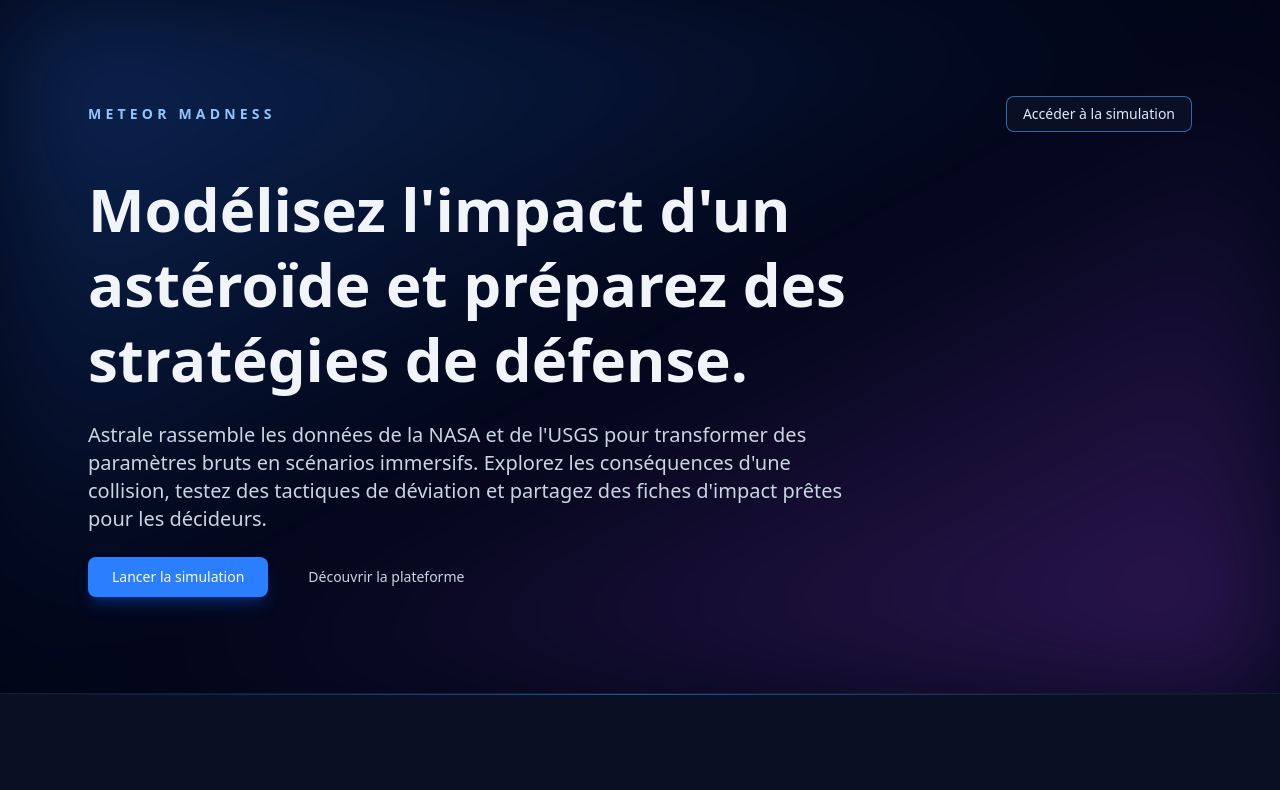
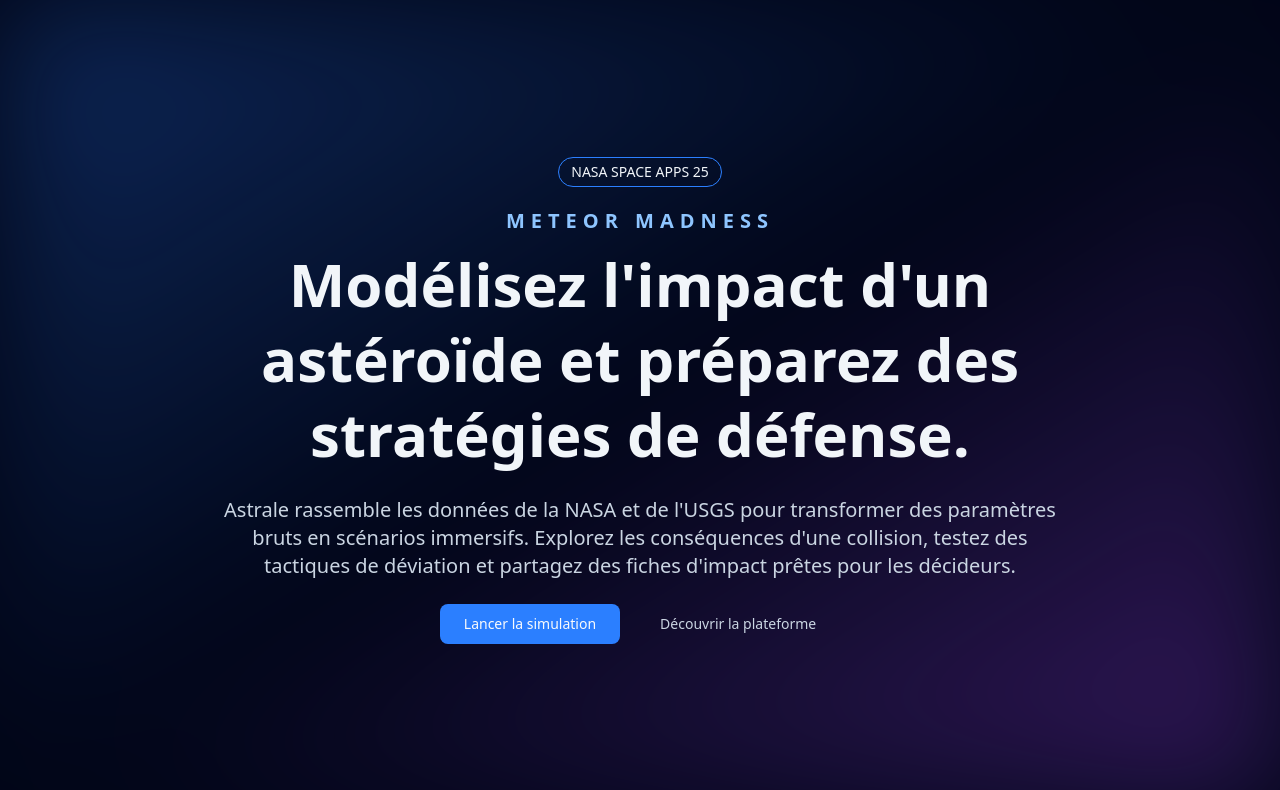
Before and after one commit to kiimicoum5/Astrale, a React (Vite) app: page / in a window 1280 px wide. Shown: the top 790 px of the page. Built offline with nearby package versions, Linux system fonts and the light colour scheme.

Commit message:
feat: update react-dom to version 19.2.0, add Badge component, and enhance HomeHero layout

```diff
--- a/package.json
+++ b/package.json
@@ -18,7 +18,7 @@
     "clsx": "^2.1.1",
     "lucide-react": "^0.544.0",
     "react": "^19.1.1",
-    "react-dom": "^19.1.1",
+    "react-dom": "^19.2.0",
     "react-router": "^7.9.3",
     "tailwind-merge": "^3.3.1",
     "tailwindcss": "^4.1.14",
--- a/src/assets/App.css
+++ b/src/assets/App.css
@@ -118,3 +118,35 @@
     @apply bg-background text-foreground;
   }
 }
+
+/* globals.css */
+.shiny-border::before {
+  content: "";
+  position: absolute;
+  inset: 0;
+  background: linear-gradient(130deg, #a855f7, #ec4899, #3b82f6, #a855f7);
+  background-size: 400% 400%;
+  animation: shiny-move 6s linear infinite;
+  z-index: 0;
+  filter: blur(4px);
+  opacity: 0.7;
+  border-radius: 0.5rem;
+  transition: filter 0.3s ease, opacity 0.3s ease;
+}
+
+.group:hover .shiny-border::before {
+  filter: blur(6px);
+  opacity: 1;
+}
+
+@keyframes shiny-move {
+  0% {
+    background-position: 0% 50%;
+  }
+  50% {
+    background-position: 100% 50%;
+  }
+  100% {
+    background-position: 0% 50%;
+  }
+}
--- /dev/null
+++ b/src/components/ui/badge.tsx
@@ -0,0 +1,66 @@
+import React from "react";
+import clsx from "clsx";
+
+export type BadgeVariant = "solid" | "outline" | "subtle";
+
+export interface BadgeProps {
+  text: string;
+  color?: "transparent" | "Purple" | "blue" | "green" | "red";
+  variant?: BadgeVariant;
+  className?: string;
+}
+
+const baseStyles =
+  "inline-flex items-center px-3 py-1 rounded-full text-sm font-medium transition-all duration-200";
+
+const variantStyles: Record<BadgeVariant, string> = {
+  solid: "text-white",
+  outline: "bg-transparent border",
+  subtle: "text-gray-800 bg-gray-200",
+};
+
+const colorMap: Record<string, Record<BadgeVariant, string>> = {
+  transparent: {
+    solid: "bg-gray-500",
+    outline: "bg-transparent border-gray-500",
+    subtle: "bg-gray-100",
+  },
+  blue: {
+    solid: "bg-blue-500",
+    outline: "bg-transparent border-blue-500",
+    subtle: "bg-blue-100",
+  },
+  purpe: {
+    solid: "bg-purple-500",
+    outline: "bg-transparent border-purple-500",
+    subtle: "bg-purple-100",
+  },
+  green: {
+    solid: "bg-green-500",
+    outline: "bg-transparent border-green-500",
+    subtle: "bg-green-100",
+  },
+  red: {
+    solid: "bg-red-500",
+    outline: "bg-transparent border-red-500",
+    subtle: "bg-red-100",
+  },
+};
+
+const Badge: React.FC<BadgeProps> = ({
+  text,
+  color = "transparent",
+  variant = "solid",
+  className = "",
+}) => {
+  const colorStyle = colorMap[color]?.[variant] || "";
+  const variantStyle = variantStyles[variant];
+
+  return (
+    <span className={clsx(baseStyles, variantStyle, colorStyle, className)}>
+      {text}
+    </span>
+  );
+};
+
+export default Badge;
--- a/src/features/home/Hero.tsx
+++ b/src/features/home/Hero.tsx
@@ -1,31 +1,50 @@
-import { Link } from 'react-router';
-
-import { Button } from '@/components/ui/button';
+import { Link } from "react-router";
+import { Button } from "@/components/ui/button";
+import Badge from "@/components/ui/badge";
 
 const HomeHero = () => {
   return (
-        <header className="relative overflow-hidden">
-            <div className="absolute inset-0 bg-gradient-to-br from-blue-500/30 via-transparent to-purple-500/30 blur-3xl" aria-hidden />
-            <div className="relative mx-auto flex w-full max-w-6xl flex-col gap-16 px-6 py-24">
-                <div className="flex flex-col gap-10">
-                    <div className="flex items-center justify-between">
-                        <p className="text-sm font-semibold uppercase tracking-[0.3em] text-blue-300">Meteor Madness</p>
-                        <Button asChild variant="outline" className="border-blue-400/60 bg-slate-900/60 text-blue-100 backdrop-blur">
-                            <Link to="/simulation">Accéder à la simulation</Link>
-                        </Button>
+    <header className="relative min-h-screen flex items-center justify-center overflow-hidden">
+      <div
+        className="absolute inset-0 bg-gradient-to-br from-blue-500/30 via-transparent to-purple-500/30 blur-3xl"
+        aria-hidden
+      />
+      <div className="relative flex flex-col gap-16 px-6 text-center max-w-4xl w-full">
+        <div className="flex flex-col ">
+          <div className="flex flex-col sm:flex-row items-center justify-center gap-4">
+            <div className="flex flex-col items-center gap-5">
+              <Badge text="NASA SPACE APPS 25" color="blue" variant="outline" />
+              <p className="text-xl font-semibold uppercase tracking-[0.3em] text-blue-300 mb-3">
+                Meteor Madness
+              </p>
             </div>
-                    <div className="flex flex-col gap-6 md:max-w-3xl">
+          </div>
+          <div className="flex flex-col gap-6">
             <h1 className="text-4xl font-bold leading-tight sm:text-5xl md:text-6xl">
-                            Modélisez l&apos;impact d&apos;un astéroïde et préparez des stratégies de défense.
+              Modélisez l&apos;impact d&apos;un astéroïde et préparez des
+              stratégies de défense.
             </h1>
             <p className="text-lg text-slate-300 md:text-xl">
-                            Astrale rassemble les données de la NASA et de l&apos;USGS pour transformer des paramètres bruts en scénarios immersifs. Explorez les conséquences d&apos;une collision, testez des tactiques de déviation et partagez des fiches d&apos;impact prêtes pour les décideurs.
+              Astrale rassemble les données de la NASA et de l&apos;USGS pour
+              transformer des paramètres bruts en scénarios immersifs. Explorez
+              les conséquences d&apos;une collision, testez des tactiques de
+              déviation et partagez des fiches d&apos;impact prêtes pour les
+              décideurs.
             </p>
-                        <div className="flex flex-col gap-4 sm:flex-row">
-                            <Button asChild size="lg" className="bg-blue-500 text-slate-50 shadow-lg shadow-blue-600/30">
+            <div className="flex flex-col gap-4 sm:flex-row justify-center">
+              <Button
+                asChild
+                size="lg"
+                className="bg-blue-500 text-slate-50 shadow-blue-600/30 transition-all duration-300 hover:shadow-blue-300 hover:scale-[1.02] hover:bg-linear-65 hover:from-purple-600 hover:to-blue-500"
+              >
                 <Link to="/simulation">Lancer la simulation</Link>
               </Button>
-                            <Button asChild size="lg" variant="ghost" className="text-slate-300">
+              <Button
+                asChild
+                size="lg"
+                variant="ghost"
+                className="text-slate-300 transition-all duration-300 hover:scale-[1.02]"
+              >
                 <a href="#presentation">Découvrir la plateforme</a>
               </Button>
             </div>
```
Also changed, not shown: 1 other file (tests, documents, lock files or other folders). Lines whose indentation alone changed are shown as unchanged.
